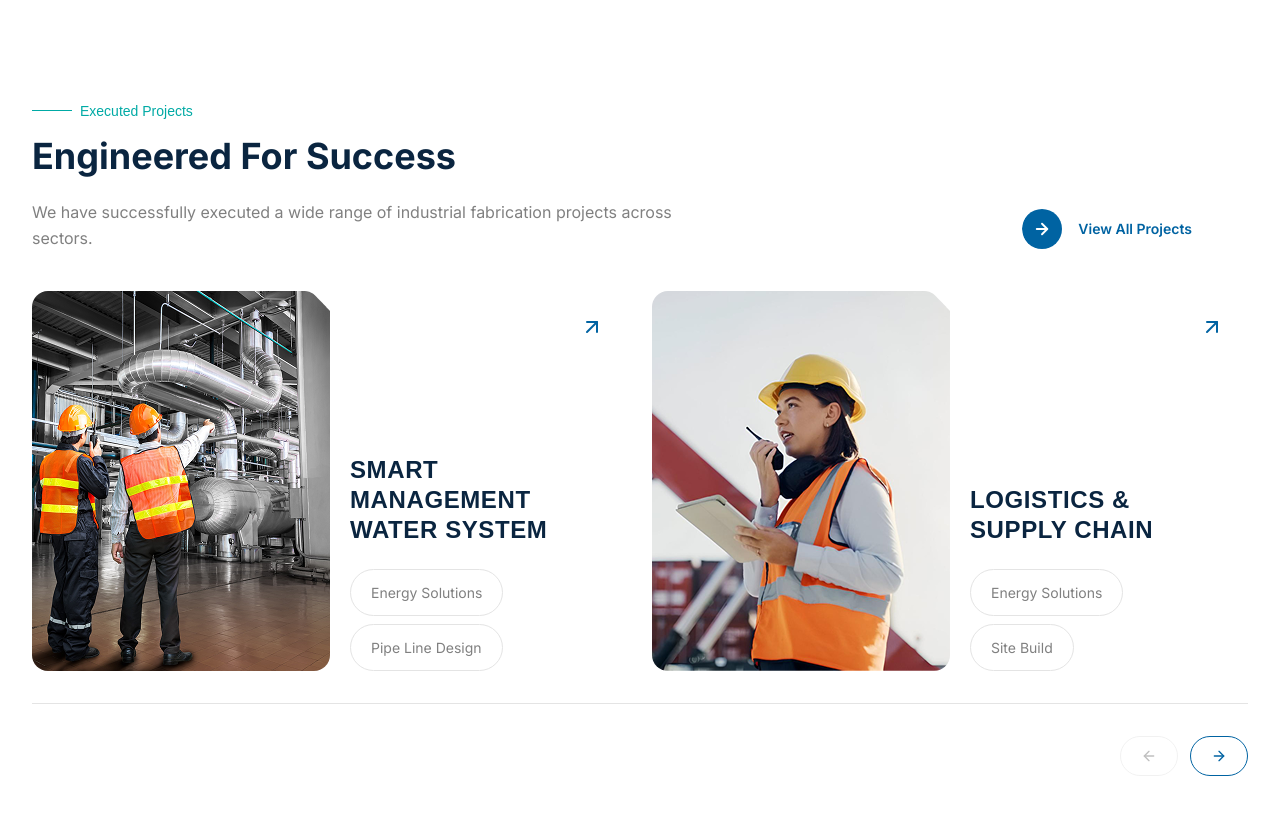
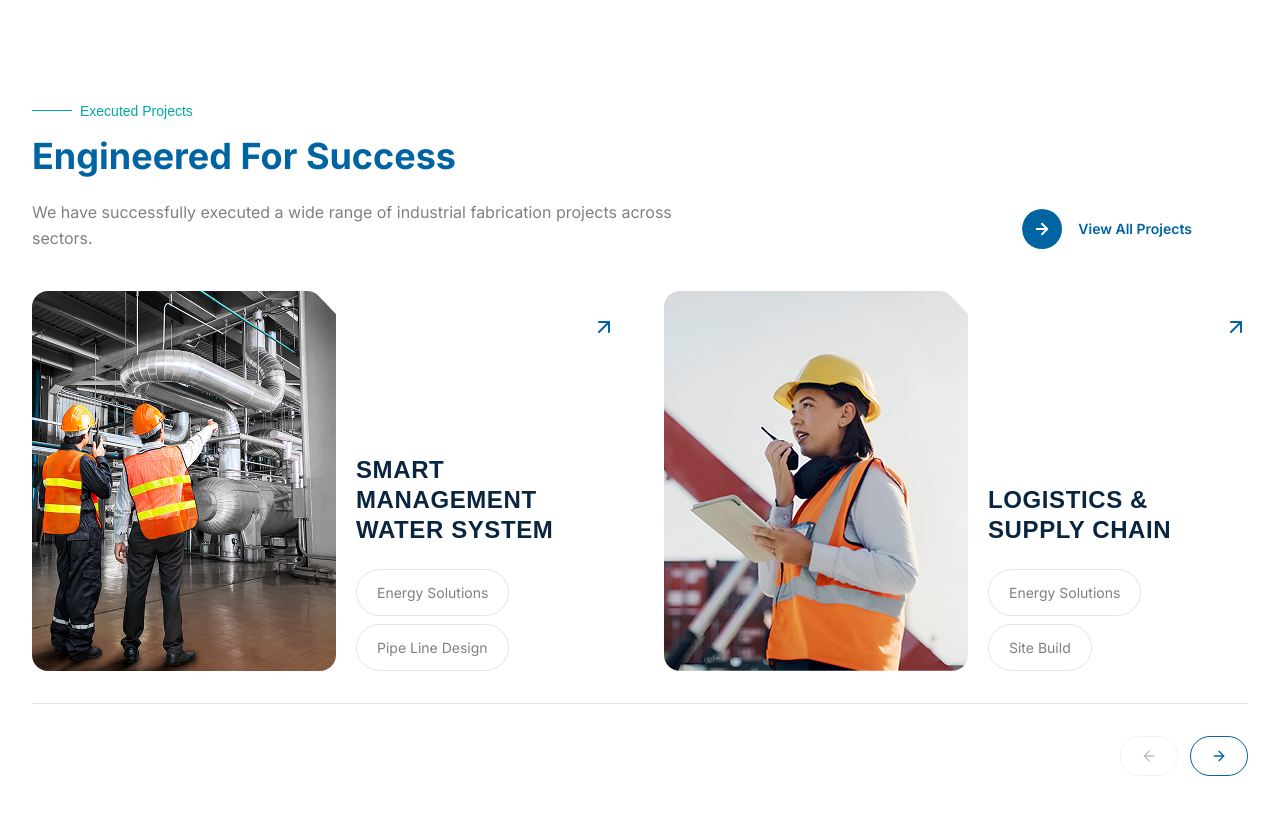
Before and after one commit to akshay-invennico/joule-engineering, a Next.js app: page / in a window 1280 px wide. Shown: the part 4300-5114 px from the top of the page. Built offline with nearby package versions, Linux system fonts and the light colour scheme.

Commit message:
fix: updated the carousel alignment

```diff
--- a/src/components/shared/projects/Projects.tsx
+++ b/src/components/shared/projects/Projects.tsx
@@ -30,7 +30,7 @@ const Projects = () => {
               className="mb-3"
               color="#00AAA5"
             />
-            <h2 className="text-[#0A2540] text-3xl md:text-4xl lg:text-[36px] font-bold leading-tight mb-5">
+            <h2 className="text-primary text-3xl md:text-4xl lg:text-[36px] font-bold leading-tight mb-5">
               Engineered For Success
             </h2>
             <p className="text-[#808080] text-sm md:text-base leading-relaxed max-w-2xl">
@@ -63,16 +63,19 @@ const Projects = () => {
         {/* Carousel */}
         <div className="relative overflow-hidden">
           <motion.div
-            className="flex gap-6"
-            animate={{
-              x: `calc(-${index} * (var(--slide-size) + 24px))`,
-            }}
-            transition={{ type: 'spring', stiffness: 300, damping: 30 }}
-          >
+  className="flex gap-6"
+  animate={{
+    x:
+      typeof window !== 'undefined' && window.innerWidth >= 768
+        ? `-${index * 50}%`
+        : `-${index * 100}%`,
+  }}
+  transition={{ type: 'spring', stiffness: 300, damping: 30 }}
+>
             {projects.map(project => (
               <div
                 key={project.id}
-                className="min-w-full md:min-w-[calc(50%-12px)] group flex items-stretch bg-white overflow-hidden cursor-pointer"
+                className="min-w-full md:min-w-1/2 group flex items-stretch bg-white overflow-hidden cursor-pointer"
               >
                 <div className="w-1/2 relative min-h-[380px]">
                   <div className="absolute inset-0 z-10">
```
